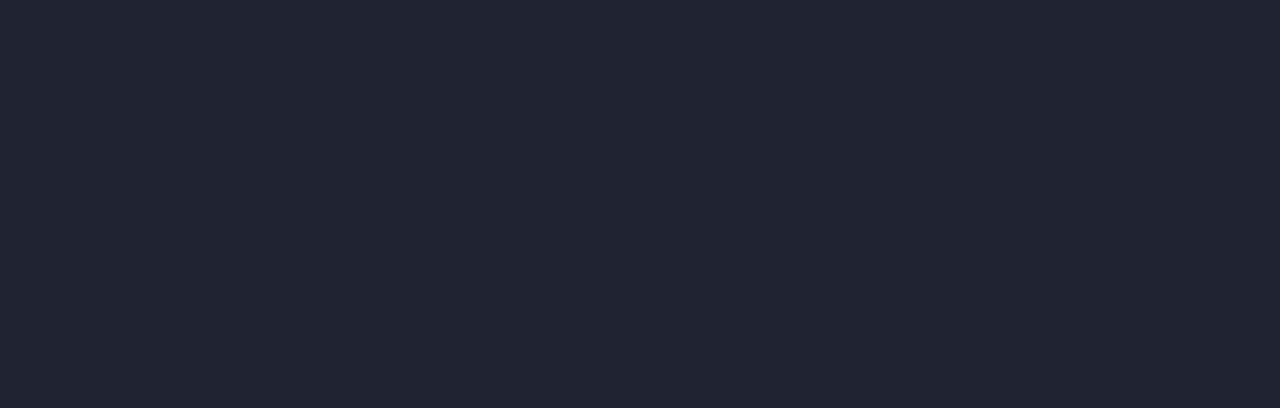
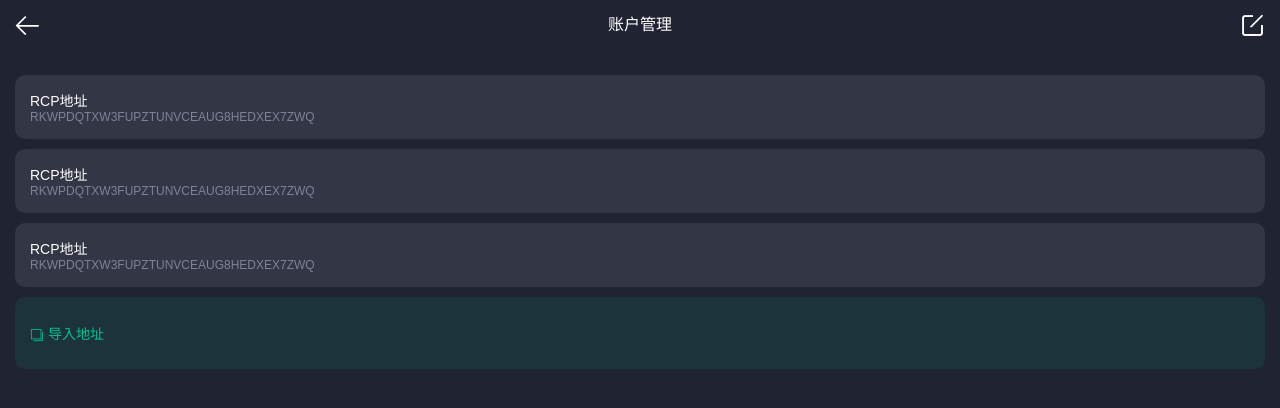
Before and after one commit to Gringe920/CTC-Wallet, a Vue app: page /accountManage in a window 1280 px wide. Shown: the top 408 px of the page. Built offline with nearby package versions, Linux system fonts and the light colour scheme.

Commit message:
账户管理/编辑

```diff
--- a/src/components/header.vue
+++ b/src/components/header.vue
@@ -27,6 +27,13 @@ export default {
       //  左侧图标地址
       type: String,
       default: ""
+    },
+    leftEv: {
+      // 左侧event
+      type: Function,
+      default: () => {
+        return null;
+      }
     },
     leftShow: {
       // 是否显示返回按钮
@@ -59,6 +66,9 @@ export default {
       }
     },
     reply() {
+      if(this.leftEv()){
+        return;
+      }
       if (typeof plus == "object") {
         let webview = plus.webview.getLaunchWebview();
         webview.back();
--- a/src/router.js
+++ b/src/router.js
@@ -13,7 +13,8 @@ import Trade from './views/trade/index.vue' //交易中心
 import Download from './views/download'
 import Invite from "./views/invite"
 import User from "./views/user"
-import Lang from "./views/user/lang.vue"
+import Lang from "./views/user/lang"
+import AccountManage from './views/user/accountManage'
 Vue.use(Router)
 export default new Router({
   mode: 'history',
@@ -96,6 +97,11 @@ export default new Router({
       component: Lang
     },
     {
+      path: '/accountManage',
+      name: 'accountManage',
+      component: AccountManage
+    },
+    {
       path: '/about',
       name: 'about',
       // route level code-splitting
--- /dev/null
+++ b/src/views/user/accountManage.vue
@@ -0,0 +1,166 @@
+<template>
+  <div class="container">
+    <Header
+      title="账户管理"
+      :right-icon="require('../../assets/images/my_edit@2x.png')"
+      :right-ev="openEdit"
+      v-show="!editMode"
+    />
+    <Header
+      title="账户管理"
+      v-show="editMode"
+      :left-icon="require('../../assets/images/top_off_white@2x.png')"
+      :left-ev="openEdit"
+    />
+    <div class="account-list">
+      <div
+        class="account-item"
+        @click="chooseItem(item)"
+        v-for="(item, index) in addressList"
+        :key="index"
+      >
+        <i v-show="editMode" class="choose" :class="{'chosen': item.isChosen}"></i>
+        <div class="item-content">
+          <div class="name">RCP地址</div>
+          <div class="address">RKWPDQTXW3FUPZTUNVCEAUG8HEDXEX7ZWQ</div>
+        </div>
+      </div>
+
+      <div class="account-import" v-show="!editMode">
+        <i></i>
+        导入地址
+      </div>
+    </div>
+    <div class="edit-bottom" v-show="editMode">
+      <i class="choose" :class="{'chosen': isChosenAll}" @click="chooseAll"></i>
+      <span>全选</span>
+      <button class="delete">删除</button>
+    </div>
+  </div>
+</template>
+
+<script>
+export default {
+  data() {
+    return {
+      editMode: false,
+      isChosenAll: false,
+      // 后台返回数据，自行修改
+      addressList: [
+        {
+          name: "RCP地址",
+          address: "RKWPDQTXW3FUPZTUNVCEAUG8HEDXEX7ZWQ",
+          isChosen: false
+        },
+        {
+          name: "RCP地址1",
+          address: "RKWPDQTXW3FUPZTUNVCEAUG8HEDXEX7ZWQ",
+          isChosen: false
+        },
+        {
+          name: "RCP地址2",
+          address: "RKWPDQTXW3FUPZTUNVCEAUG8HEDXEX7ZWQ",
+          isChosen: false
+        }
+      ]
+    };
+  },
+  methods: {
+    openEdit() {
+      this.editMode = !this.editMode;
+      return true;
+    },
+    chooseItem(item) {
+        this.addressList.map(o => {
+            if(o.name == item.name) o.isChosen = !item.isChosen
+            return o;
+        })
+        this.isChosenAll = this.addressList.every(o => o.isChosen);
+    },
+    chooseAll() {
+      this.isChosenAll = !this.isChosenAll;
+      this.addressList.map(item => (item.isChosen = !item.isChosen));
+    }
+  }
+};
+</script>
+
+<style lang="scss" scoped>
+.container {
+  i.choose {
+    width: 14px;
+    height: 14px;
+    border-radius: 7px;
+    border: 1px solid #fff;
+
+    display: inline-block;
+    vertical-align: middle;
+    &.chosen {
+      background-image: url("../../assets/images/selection@2x.png");
+      border: 0;
+      background-size: 100% 100%;
+    }
+  }
+  .account-list {
+    margin: 75px 15px 0;
+    .account-item {
+      background: #323645;
+      border-radius: 10px;
+      padding: 15px;
+      margin-bottom: 10px;
+      display: flex;
+      align-items: center;
+      i {
+        margin-right: 15px;
+      }
+      .name {
+        font-size: 14px;
+        color: #fff;
+      }
+      .address {
+        color: #7d8398;
+        font-size: 12px;
+      }
+    }
+    .account-import {
+      background-color: rgba(0, 194, 143, 0.1);
+      color: #00c28f;
+      padding: 26px 15px;
+      border-radius: 10px;
+      font-size: 14px;
+      i {
+        display: inline-block;
+        background-image: url("../../assets/images/copy@2x.png");
+        width: 14px;
+        height: 14px;
+        background-size: 100% 100%;
+        vertical-align: middle;
+      }
+    }
+  }
+  .edit-bottom {
+    background-color: #2a2e3d;
+    padding: 15px;
+    position: fixed;
+    bottom: 0;
+    width: 100%;
+    padding: 15px;
+    color: #fff;
+    font-size: 14px;
+    i {
+      margin-right: 5px;
+    }
+    .delete {
+      background-color: #00c28f;
+      padding: 7px 20px;
+      font-size: 14px;
+      color: #fff;
+      position: absolute;
+      right: 15px;
+      top: 10px;
+      border: 0;
+      border-radius: 4px;
+    }
+  }
+}
+</style>
--- a/src/views/user/index.vue
+++ b/src/views/user/index.vue
@@ -33,7 +33,7 @@
                     <i></i>
                 </div>
             </div>
-            <div class="user-nav-item">
+            <div class="user-nav-item" @click="$router.push({path: '/accountManage'})">
                 <i class="icon my_account"></i>
                 <p>账户管理</p>
                 <div class="turn-right">
```
